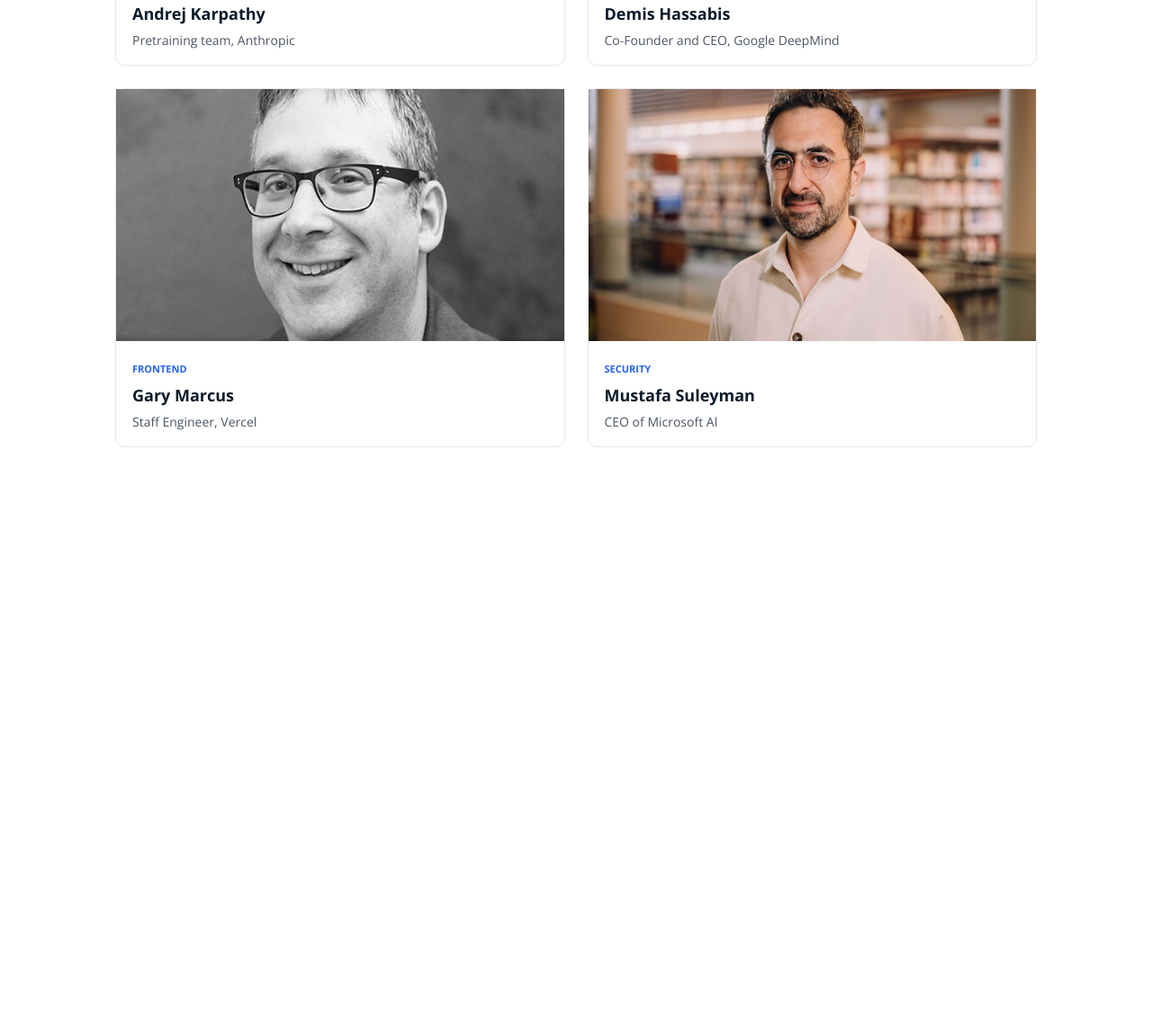
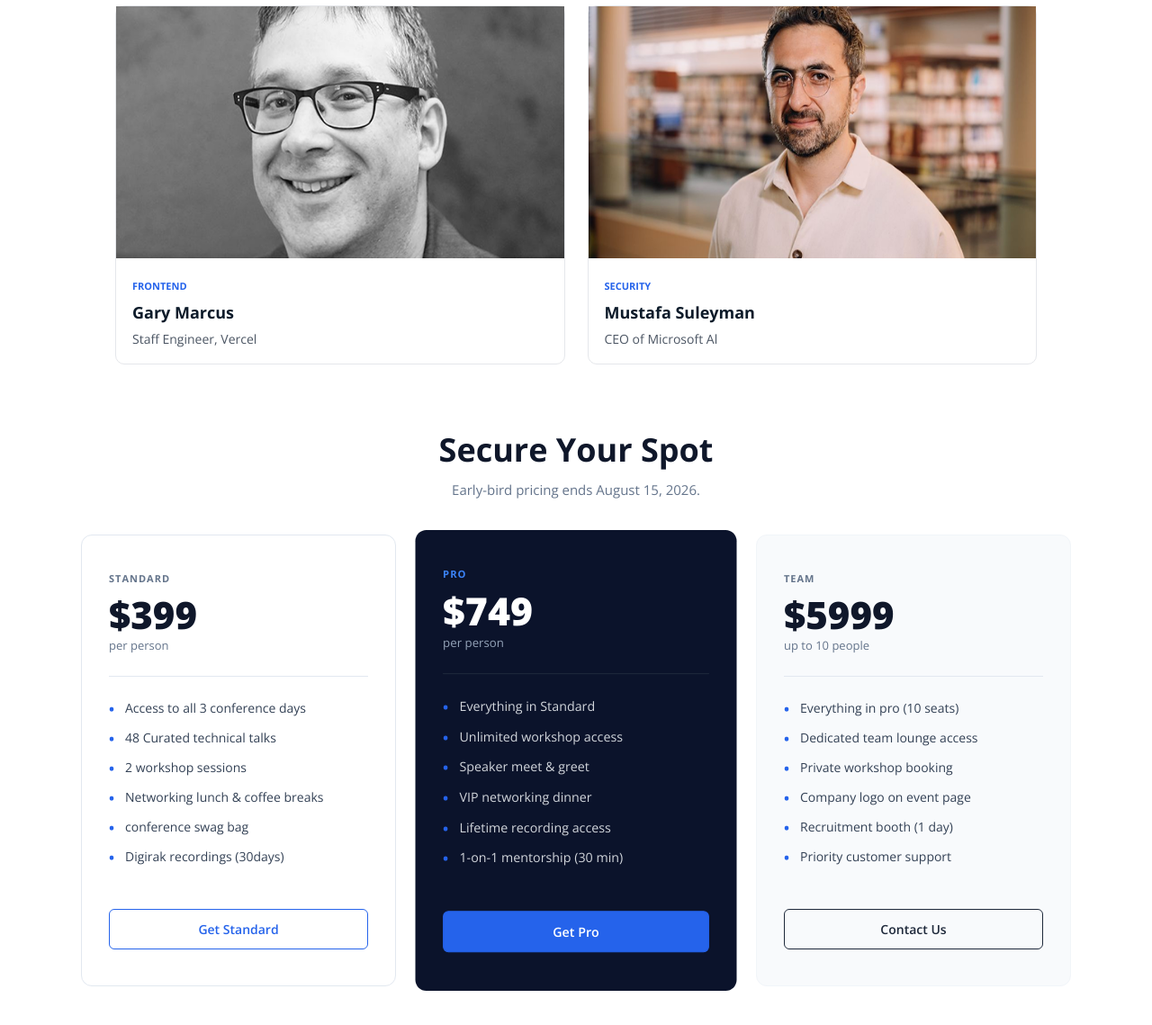
Before and after one commit to prottoym/b-14-assignment-01, a plain HTML site: page index.html in a window 1280 px wide. Shown: the part 1351-2490 px from the top of the page at 90% size. Before the commit the page ends 1858 px from the top, so only its background shows below. Drawn offline with nearby package versions, Linux system fonts and the light colour scheme.

Commit message:
3rd commit: updated styles and content

```diff
--- a/index.html
+++ b/index.html
@@ -97,7 +97,72 @@
             </div>
         </div>
     </section>
+        <!--Meet part end-->
 
+
+    <!-- price section start -->
+     <section class="price-parent">
+        <div class="price-main-box">
+            <div class="price-title">
+            <h2>Secure Your Spot</h2>
+            <p>Early-bird pricing ends August 15, 2026.</p>
+            </div>
+
+            <div class="price-box">
+                <!--Standard -->
+                <div class="price-standard">
+                    <h3>STANDARD</h3>
+                    <h1>$399</h1>
+                    <p>per person</p>
+                    <ul>
+                        <li>Access to all 3 conference days</li>
+                        <li>48 Curated technical talks</li>
+                        <li>2 workshop sessions</li>
+                        <li>Networking lunch & coffee breaks</li>
+                        <li>conference swag bag</li>
+                        <li>Digirak recordings (30days)</li>
+                    </ul>
+                    <button>Get Standard</button>
+
+                </div>
+
+                <!--pro -->
+                <div class="price-pro">
+                    <h3>Pro</h3>
+                    <h1>$749</h1>
+                    <p>per person</p>
+                    <ul>
+                        <li>Everything in Standard</li>
+                        <li>Unlimited workshop access</li>
+                        <li>Speaker meet & greet</li>
+                        <li>VIP networking dinner</li>
+                        <li>Lifetime recording access</li>
+                        <li>1-on-1 mentorship (30 min)</li>
+                    </ul>
+                    <button>Get Pro</button>
+
+                </div>
+
+                <!--Team -->
+                <div class="price-team">
+                    <h3>Team</h3>
+                    <h1>$5999</h1>
+                    <p>up to 10 people</p>
+                    <ul>
+                        <li>Everything in pro (10 seats)</li>
+                        <li>Dedicated team lounge access</li>
+                        <li>Private workshop booking</li>
+                        <li>Company logo on event page</li>
+                        <li>Recruitment booth (1 day)</li>
+                        <li>Priority customer support</li>
+                    </ul>
+                    <button>Contact Us</button>
+
+                </div>
+
+            </div>
+        </div>
+     </section>
 
 
 </body>
--- a/style.css
+++ b/style.css
@@ -54,29 +54,40 @@
     justify-content: center;
 
     background-image: url("./assets/banner.jpg");
-    height: 786px;
+    height: 700px;
 
 }
 
 .hero-text{
-    width: 60%;
+    width: 100%;
+    max-width: 750px;
+    padding: 0 20px;
 }
 
 .hero-text h2{
     color: white;
     font-size: 50px;
     font-weight: bold;
-    margin-top: 20px;
+    margin-bottom: 25px;
 }
 
 .hero-text p{
     color: white;
-    font-size: 30px;
+    font-size: 18px;
     line-height: 1.6;
-    margin-bottom: 20px;
+    margin: 0 auto 40px;
+    max-width: 600px;
 }
 
-
+.common-btn{
+    background-color: #2563EB;
+    color: white;
+    font-size: 15px;
+    font-weight: 600;
+    padding: 14px 35px;
+    border: none;
+    cursor: pointer;
+}
 
 /* meet the speakers section */
 
@@ -128,3 +139,162 @@
     font-size: 14px;
     color: #4B5563;
 }
+
+/* price section */
+.price-parent {
+    padding: 60px 20px;
+    background-color: #ffffff;
+    font-family: 'Inter', sans-serif;
+}
+
+.price-main-box {
+    max-width: 1100px;
+    margin: 0 auto;
+}
+
+.price-title {
+    text-align: center;
+    margin-bottom: 40px;
+}
+
+.price-title h2 {
+    font-size: 36px;
+    font-weight: 700;
+    color: #0F172A;
+    margin-bottom: 10px;
+}
+
+.price-title p {
+    font-size: 15px;
+    color: #64748B;
+}
+
+.price-box {
+    display: grid;
+    grid-template-columns: repeat(3, 1fr);
+    gap: 25px;
+    align-items: stretch;
+}
+
+.price-standard, .price-pro, .price-team {
+    border-radius: 12px;
+    padding: 40px 30px;
+    display: flex;
+    flex-direction: column;
+}
+
+.price-standard {
+    border: 1px solid #E2E8F0;
+    background-color: #ffffff;
+}
+
+.price-team {
+    border: 1px solid #F1F5F9;
+    background-color: #F8FAFC;
+}
+
+
+.price-pro {
+    background-color: #0B132B;
+    color: #ffffff;
+    transform: scale(1.02);
+}
+
+.price-box h3 {
+    font-size: 11px;
+    font-weight: 700;
+    letter-spacing: 1px;
+    text-transform: uppercase;
+    color: #64748B;
+    margin-bottom: 12px;
+}
+
+.price-pro h3 {
+    color: #3B82F6;
+}
+
+.price-box h1 {
+    font-size: 42px;
+    font-weight: 800;
+    color: #0F172A;
+    line-height: 1;
+}
+
+.price-pro h1 {
+    color: #ffffff;
+}
+
+.price-box p {
+    font-size: 13px;
+    color: #64748B;
+    margin-top: 4px;
+    margin-bottom: 25px;
+    border-bottom: 1px solid #E2E8F0;
+    padding-bottom: 25px;
+}
+
+.price-pro p {
+    color: #94A3B8;
+    border-bottom-color: #1E293B;
+}
+
+
+.price-box ul {
+    list-style: none;
+    padding: 0;
+    margin: 0 0 35px 0;
+
+}
+
+.price-box li {
+    font-size: 14px;
+    color: #334155;
+    margin-bottom: 14px;
+    position: relative;
+    padding-left: 18px;
+}
+
+.price-pro li {
+    color: #D1D5DB;
+}
+
+
+.price-box li::before {
+    content: "•";
+    color: #2563EB;
+    font-weight: bold;
+    position: absolute;
+    left: 0;
+    font-size: 16px;
+    line-top: 1;
+}
+
+
+.price-box button {
+    width: 100%;
+    padding: 12px;
+    font-size: 14px;
+    font-weight: 600;
+    border-radius: 6px;
+    cursor: pointer;
+}
+
+.price-standard button {
+    background-color: transparent;
+    border: 1px solid #2563EB;
+    color: #2563EB;
+}
+
+
+.price-pro button {
+    background-color: #2563EB;
+    border: 1px solid #2563EB;
+    color: #ffffff;
+}
+
+
+.price-team button {
+    background-color: transparent;
+    border: 1px solid #1E293B;
+    color: #1E293B;
+}
```
